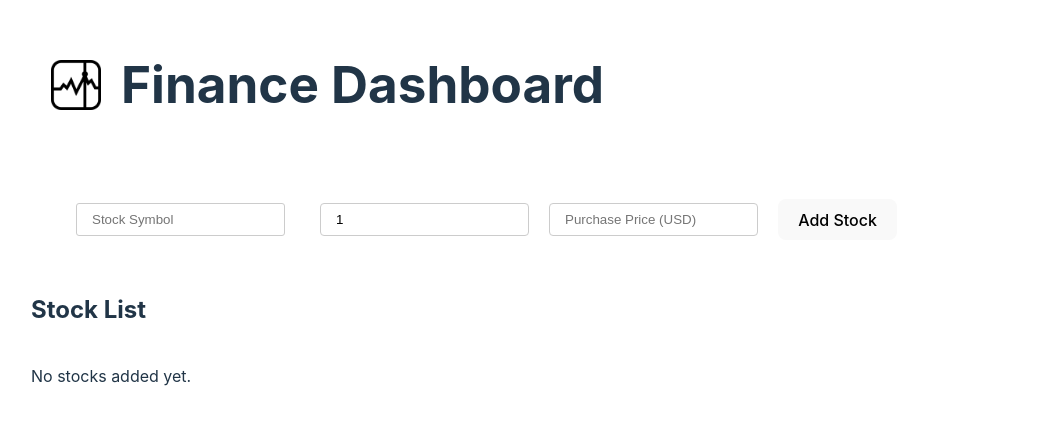
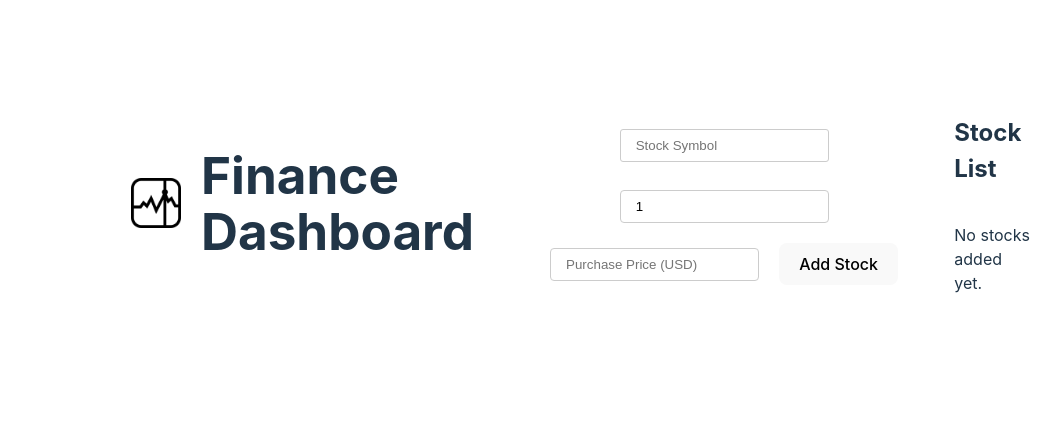
Before and after one commit to jayelinjiaqi/capstone-jayelin-se100, a React (Vite) app: page / in a window 1280 px wide. Shown: the part 197-622 px from the top of the page, without its empty margins (69-1130 px from the left). Built offline with nearby package versions, Linux system fonts and the light colour scheme.

Commit message:
Update App.css

```diff
--- a/src/App.css
+++ b/src/App.css
@@ -1,5 +1,7 @@
 .container{
-  margin: 100px 100px
+  display: flex;
+  margin: 180px 180px;
+  align-items: center;
 }
 
 .input-row {
```
